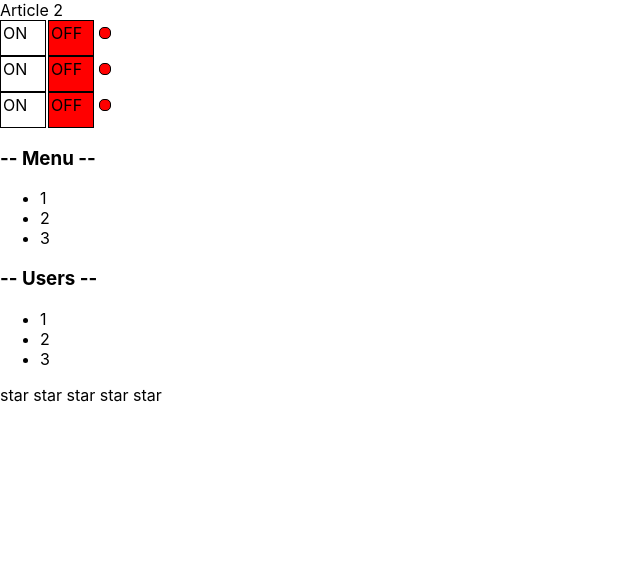
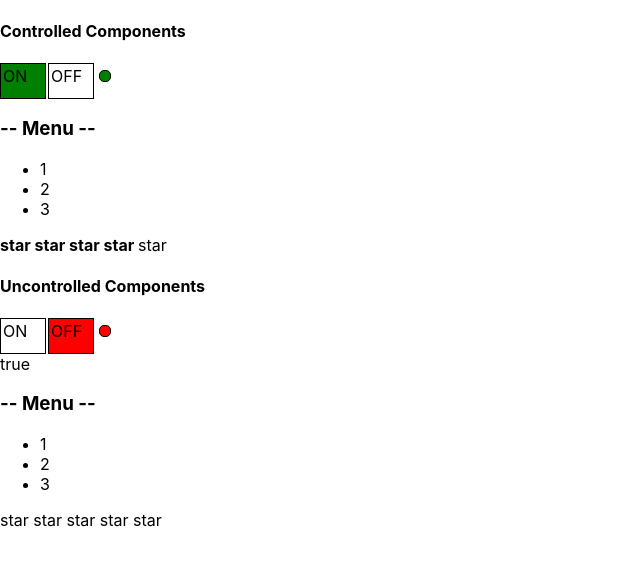
Before and after one commit to phoenix2307/Kabsda_kak_prosto, a React (Create React App) app: page / in a window 1280 px wide. Shown: the top 566 px of the page, without its empty margins (0-640 px from the left). Built offline with nearby package versions, Linux system fonts and the light colour scheme.

Commit message:
uncontrolled_onOff

```diff
--- a/src/App.tsx
+++ b/src/App.tsx
@@ -1,52 +1,40 @@
-import React from 'react';
+import React, {useState} from 'react';
 import './App.css';
 import Accordion from "./components/Accordion/Accordion";
-import {Rating} from "./components/Rating/Rating";
-import OnOff from "./components/OnOff/OnOff";
+import {Rating, RatingValueType} from "./components/Rating/Rating";
 import UnControledAccordion from "./components/UnControledAccordion/UncontroledAccordion";
 import {UnControledRating} from "./components/UnControledRating/UnControledRating";
+import {UnControlledOnOff} from "./components/UnControlledOnOff/UnControlledOnOff";
+import OnOff from "./components/OnOff/OnOff";
+
 
 function App() {
     console.log('App rendering')
+
+    let [ratingValue, setRatingValue] = useState<RatingValueType>(4)
+    let [accordionCollapsed, setAccordionCollapsed] = useState<boolean>(false)
+    let [toggle, setToggle] = useState<boolean>(true)
+
     return (
         <div>
-{/*            <PageTitle title={'This is APP component'}/>
-            <PageTitle title={'My friends'}/>
-            Article 1
-            <Rating value={3}/>*/}
-            {/*<Accordion titleValue={'Menu'} collapsed={true}/>*/}
-            {/*<Accordion titleValue={'Users'} collapsed={false}/>*/}
+            <h4>Controlled Components</h4>
+            <OnOff currentToggle={toggle}
+                   changeToggle={setToggle}/>
+            <Accordion titleValue={'Menu'}
+                       collapsed={accordionCollapsed}
+                       onChange={() => {
+                           setAccordionCollapsed(!accordionCollapsed)
+                       }}/>
+            <Rating value={ratingValue} onClick={setRatingValue}/>
 
-            Article 2
-{/*            <Rating value={0}/>
-            <Rating value={1}/>
-            <Rating value={2}/>
-            <Rating value={3}/>
-            <Rating value={4}/>
-            <Rating value={5}/>*/}
+            <h4>Uncontrolled Components</h4>
 
-            <OnOff/>
-            <OnOff/>
-            <OnOff/>
-
+            <UnControlledOnOff onChange={setToggle}/>{toggle.toString()}
             <UnControledAccordion titleValue={'Menu'}/>
-            <UnControledAccordion titleValue={'Users'}/>
-
-
             <UnControledRating/>
-
 
         </div>
     );
 }
 
-type PageTitlePropsType = {
-    title: string
-}
-
-function PageTitle(props: PageTitlePropsType) {
-    console.log('PageTitle rendering')
-    return <h1>{props.title}</h1>
-}
-
 export default App;
--- a/src/components/Accordion/Accordion.tsx
+++ b/src/components/Accordion/Accordion.tsx
@@ -3,13 +3,13 @@
 type AccordionPropsType = {
     titleValue: string
     collapsed: boolean
+    onChange: () => void
 }
 
 function Accordion(props: AccordionPropsType) {
-    console.log('Accordion rendering')
 
-        return <div>
-            <AccordionTitle title={props.titleValue}/>
+        return <div >
+            <AccordionTitle title={props.titleValue} click={props.onChange}/>
             { !props.collapsed && <AccordionBody /> }
         </div>
 
@@ -17,10 +17,11 @@
 
 type AccordionTitlePropsType = {
     title: string
+    click: () => void
+
 }
 function AccordionTitle(props: AccordionTitlePropsType) {
-    console.log('AccordionTitle rendering')
-    return <h3>-- {props.title} --</h3>
+    return <h3 onClick={props.click}>-- {props.title} --</h3>
 }
 
 function AccordionBody(props: any) {
--- a/src/components/OnOff/OnOff.tsx
+++ b/src/components/OnOff/OnOff.tsx
@@ -1,18 +1,17 @@
-import React, {useState} from "react";
+import React from "react";
 
 type OnOffPropsType = {
-    // on: boolean
+    currentToggle: boolean
+    changeToggle: (props: boolean) => void
 }
-function OnOff (props: OnOffPropsType) {
-    console.log('OnOff rendering')
 
-    let [on, setOn] = useState(false)
+function OnOff(props: OnOffPropsType) {
 
     const onStyle = {
         width: '40px',
         height: '30px',
         border: '1px solid black',
-        backgroundColor: on ? 'green' : 'white',
+        backgroundColor: props.currentToggle ? 'green' : 'white',
         display: 'inline-block',
         padding: '2px'
     }
@@ -20,7 +19,7 @@
         width: '40px',
         height: '30px',
         border: '1px solid black',
-        backgroundColor: on ? 'white' : 'red',
+        backgroundColor: props.currentToggle ? 'white' : 'red',
         display: 'inline-block',
         padding: '2px',
         marginLeft: '2px'
@@ -32,14 +31,16 @@
         border: '1px solid black',
         display: 'inline-block',
         marginLeft: '5px',
-        backgroundColor: on ? 'green' : 'red'
+        backgroundColor: props.currentToggle ? 'green' : 'red'
     }
 
     return (
         <div>
-            <div style={onStyle} onClick={() => setOn(true)}>ON</div>
-            <div style={offStyle} onClick={() => setOn(false)}>OFF</div>
-            <div style={indicatorStyle} onClick={() => {alert("TOGGLE")}}></div>
+            <div style={onStyle} onClick={() => props.changeToggle(true)}>ON</div>
+            <div style={offStyle} onClick={() => props.changeToggle(false)}>OFF</div>
+            <div style={indicatorStyle} onClick={() => {
+                alert("TOGGLE")
+            }}></div>
         </div>
     )
 }
--- a/src/components/Rating/Rating.tsx
+++ b/src/components/Rating/Rating.tsx
@@ -1,34 +1,33 @@
 import React from "react";
 
+export type RatingValueType = 0 | 1 | 2 | 3 | 4 | 5
 type RatingPropsType = {
-    value: 0 | 1| 2 | 3 | 4 | 5
+    value: RatingValueType
+    onClick: (value: RatingValueType) => void
 }
 
 export function Rating(props: RatingPropsType) {
-    console.log('Rating rendering')
-
-        return (
-            <div>
-                <Star selected={props.value > 0} />
-                <Star selected={props.value > 1} />
-                <Star selected={props.value > 2} />
-                <Star selected={props.value > 3} />
-                <Star selected={props.value > 4} />
-            </div>
-        );
+    return (
+        <div>
+            <Star selected={props.value > 0} click={props.onClick} value={1}/>
+            <Star selected={props.value > 1} click={props.onClick} value={2}/>
+            <Star selected={props.value > 2} click={props.onClick} value={3}/>
+            <Star selected={props.value > 3} click={props.onClick} value={4}/>
+            <Star selected={props.value > 4} click={props.onClick} value={5}/>
+        </div>
+    );
 }
 
 type StarPropsType = {
     selected: boolean
+    value: RatingValueType
+    click: (value: RatingValueType) => void
 }
 
 function Star(props: StarPropsType) {
-    console.log('Star rendering')
-    if (props.selected === true) {
-        return <span><b>star </b></span>
-    } else {
-        return <span>star </span>
-    }
-
-
+    return <span onClick={() => {
+        props.click(props.value)
+    }}>
+        {props.selected ? <b>star </b> : 'star '}
+    </span>
 }
--- a/src/components/UnControledAccordion/UncontroledAccordion.tsx
+++ b/src/components/UnControledAccordion/UncontroledAccordion.tsx
@@ -2,7 +2,6 @@
 
 type UnControledAccordionPropsType = {
     titleValue: string
-    // collapsed: boolean
 }
 
 function UnControledAccordion(props: UnControledAccordionPropsType) {
@@ -10,18 +9,18 @@
     let [collapsed, setCollapsed] = useState(false)
 
         return <div>
-            <AccordionTitle title={props.titleValue} onClick={ () =>  setCollapsed( !collapsed ) }/>
+            <AccordionTitle title={props.titleValue} click={ () =>  setCollapsed( !collapsed ) }/>
             { !collapsed && <AccordionBody /> }
         </div>
 }
 
 type AccordionTitlePropsType = {
     title: string
-    onClick: () => void
+    click: () => void
 }
 function AccordionTitle(props: AccordionTitlePropsType) {
 
-    return <h3 onClick={ () => {props.onClick()} }>-- {props.title} --</h3>
+    return <h3 onClick={ () => {props.click()} }>-- {props.title} --</h3>
 }
 
 function AccordionBody(props: any) {
--- a/src/components/UnControledRating/UnControledRating.tsx
+++ b/src/components/UnControledRating/UnControledRating.tsx
@@ -1,4 +1,3 @@
-
 import React, {useState} from "react";
 type RatingPropsType = {
     // value: 0 | 1| 2 | 3 | 4 | 5
@@ -10,21 +9,20 @@
     let [value, setValue] = useState(0)
         return (
             <div>
-                <Star selected={value > 0} setValue={setValue} value={1}/>
-                <Star selected={value > 1} setValue={setValue} value={2}/>
-                <Star selected={value > 2} setValue={setValue} value={3}/>
-                <Star selected={value > 3} setValue={setValue} value={4}/>
-                <Star selected={value > 4} setValue={setValue} value={5}/>
+                <Star selected={value > 0} setValue={ () => setValue(1) }/>
+                <Star selected={value > 1} setValue={ () => setValue(2) }/>
+                <Star selected={value > 2} setValue={ () => setValue(3) }/>
+                <Star selected={value > 3} setValue={ () => setValue(4) }/>
+                <Star selected={value > 4} setValue={ () => setValue(5) }/>
             </div>
         );
 }
 
 type StarPropsType = {
     selected: boolean
-    value: 0 | 1| 2 | 3 | 4 | 5
-    setValue: (value: 0 | 1| 2 | 3 | 4 | 5) => void
+    setValue: () => void
 }
 
 function Star(props: StarPropsType) {
-    return <span onClick={ () => {props.setValue(props.value)} }> { props.selected ? <b>star</b> : 'star' } </span>
+    return <span onClick={ () => {props.setValue()} }> { props.selected ? <b>star</b> : 'star' } </span>
 }
--- /dev/null
+++ b/src/components/UnControlledOnOff/UnControlledOnOff.tsx
@@ -0,0 +1,53 @@
+import React, {useState} from "react";
+
+type OnOffPropsType = {
+    onChange: (on: boolean) => void
+}
+export function UnControlledOnOff (props: OnOffPropsType) {
+
+    let [on, setOn] = useState(false)
+
+    const onStyle = {
+        width: '40px',
+        height: '30px',
+        border: '1px solid black',
+        backgroundColor: on ? 'green' : 'white',
+        display: 'inline-block',
+        padding: '2px'
+    }
+    const offStyle = {
+        width: '40px',
+        height: '30px',
+        border: '1px solid black',
+        backgroundColor: on ? 'white' : 'red',
+        display: 'inline-block',
+        padding: '2px',
+        marginLeft: '2px'
+    }
+    const indicatorStyle = {
+        width: '10px',
+        height: '10px',
+        borderRadius: '5px',
+        border: '1px solid black',
+        display: 'inline-block',
+        marginLeft: '5px',
+        backgroundColor: on ? 'green' : 'red'
+    }
+
+    const onClicked = () => {
+        setOn(true)
+        props.onChange(true)
+    }
+    const offClicked = () => {
+        setOn(false)
+        props.onChange(false)
+    }
+
+    return (
+        <div>
+            <div style={onStyle} onClick={onClicked}>ON</div>
+            <div style={offStyle} onClick={offClicked}>OFF</div>
+            <div style={indicatorStyle}></div>
+        </div>
+    )
+}
```
